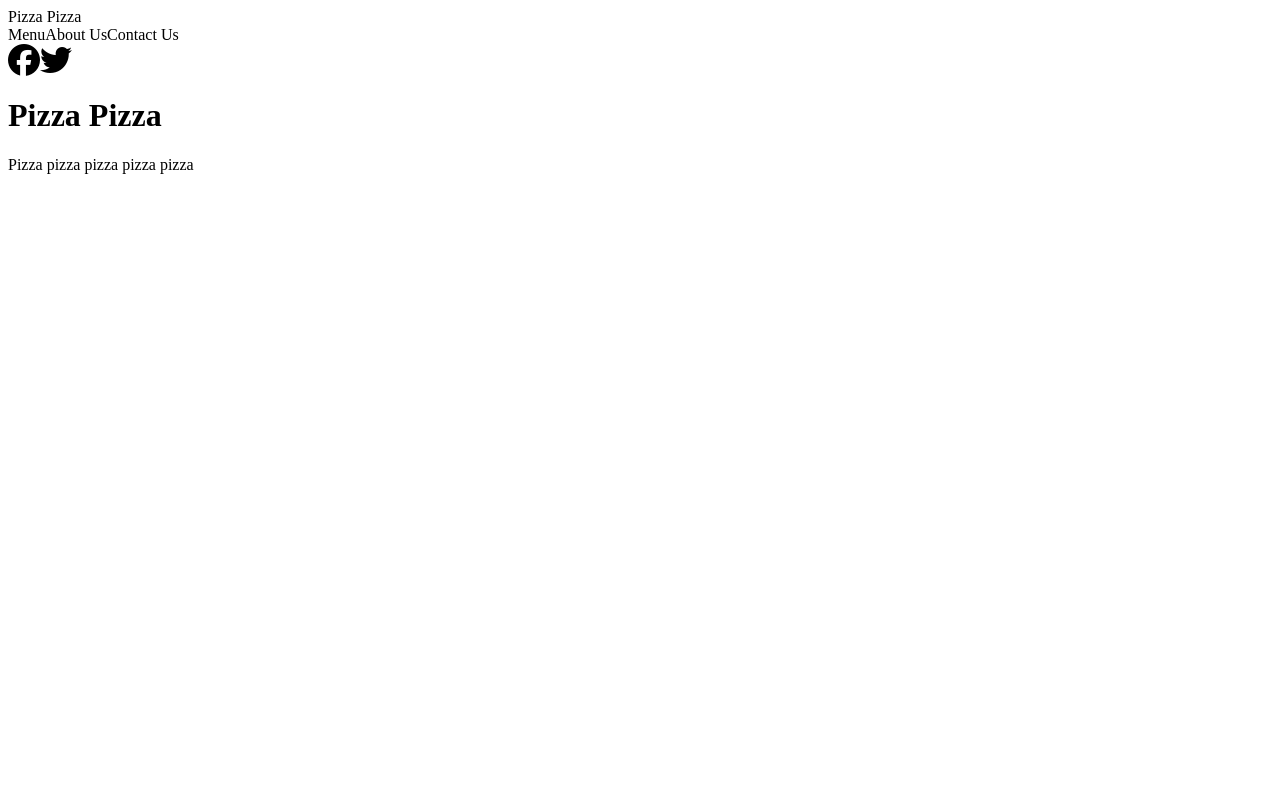
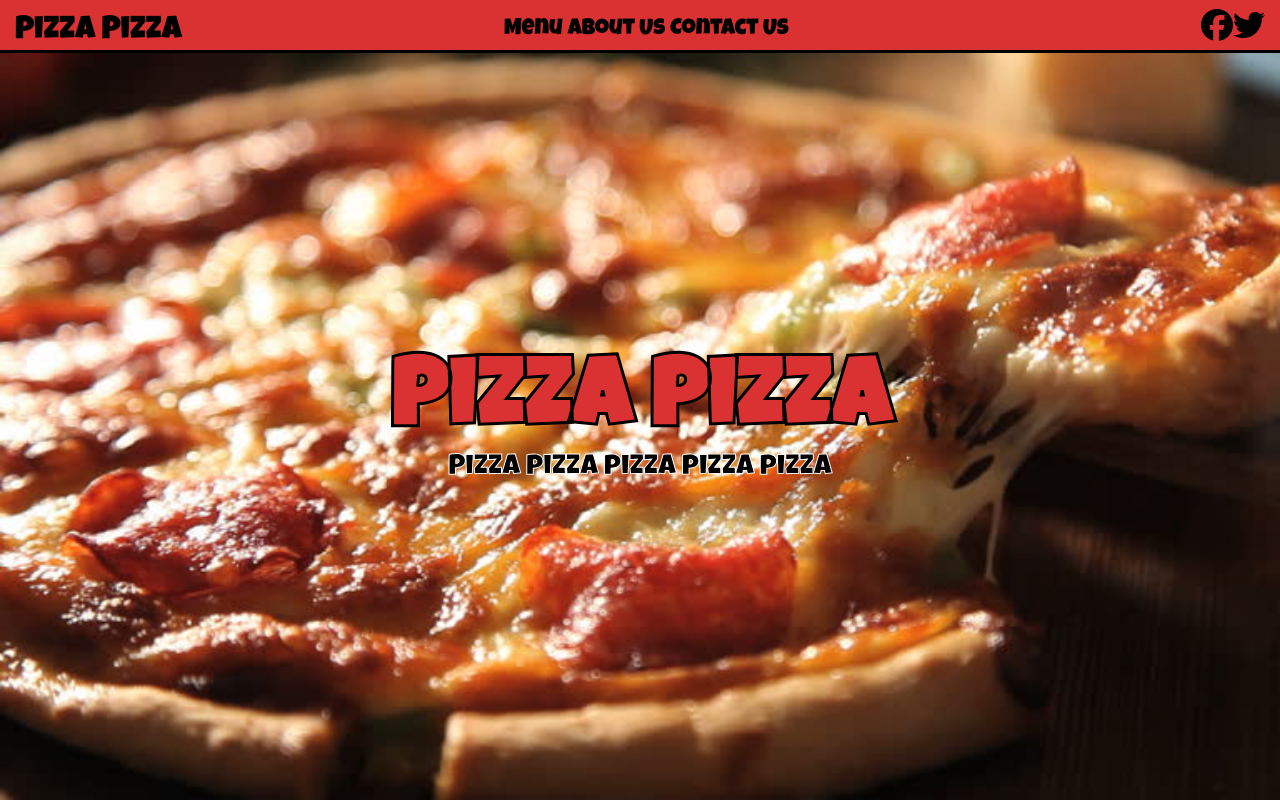
Before and after one commit to eljoey/Restaurant-Page, a plain HTML site: page index.html in a window 1280 px wide. Drawn offline with Linux system fonts and the light colour scheme; files that its build step writes are made by us from their sources; the site is published under a folder, as on GitHub Pages, so addresses that start at the root find nothing.

```diff
--- a/index.html
+++ b/index.html
@@ -6,7 +6,7 @@
     <meta name="viewport" content="width=device-width, initial-scale=1.0">
     <meta http-equiv="X-UA-Compatible" content="ie=edge">
     <title>Pizza Pizza</title>
-    <link rel="stylesheet" href="/dist/style.css">
+    <link rel="stylesheet" href="style.css">
     <link href="https://fonts.googleapis.com/css?family=Luckiest+Guy&display=swap" rel="stylesheet">
     <script src="https://kit.fontawesome.com/7d13f91df5.js"></script>
 </head>
```
